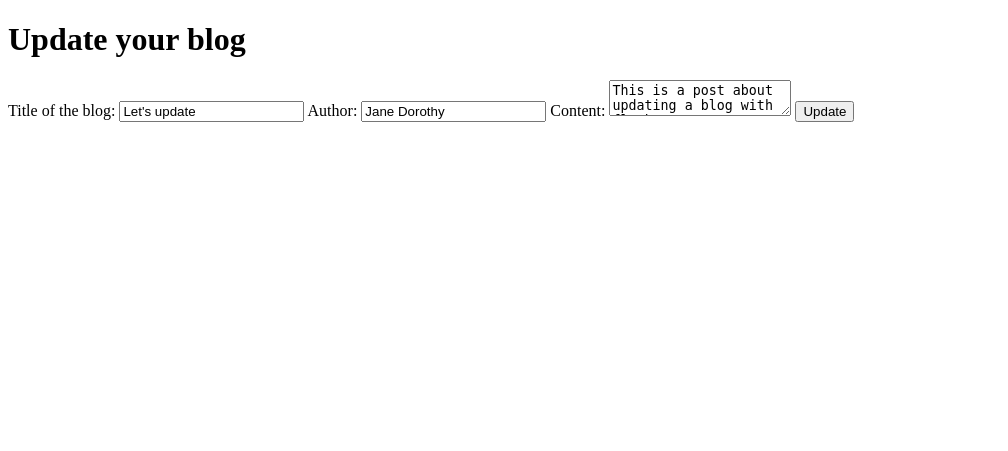
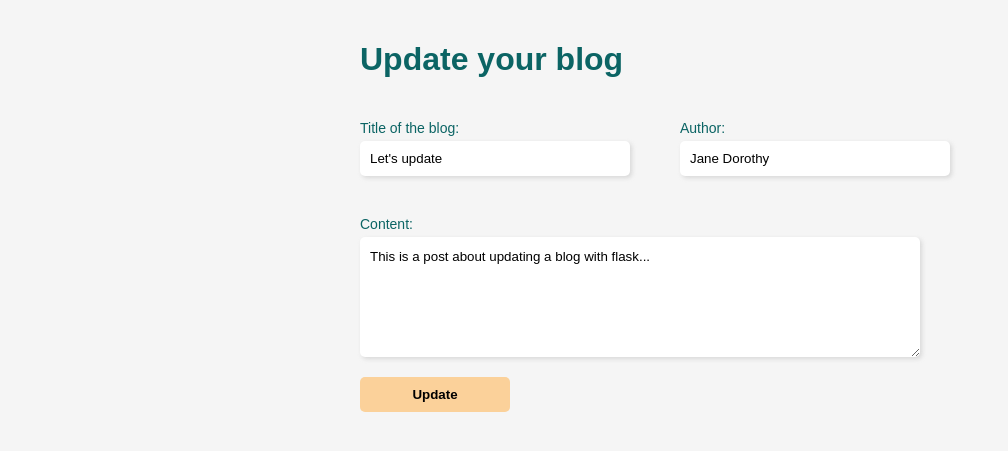
Before and after one commit to katja-roehlig/masterblog, a Flask app: page /update/2 in a window 1280 px wide. Shown: the top 451 px of the page, without its empty margins (0-1008 px from the left). Run offline with Flask 3, Linux system fonts and the light colour scheme.

Commit message:
add styling

```diff
--- a/app.py
+++ b/app.py
@@ -49,7 +49,7 @@ def add():
         author = request.form.get("author")
         content = request.form.get("content")
         new_blog = {"id": new_id, "title": title, "author": author, "content": content}
-        blog_list = load_posts
+        blog_list = load_posts()
         blog_list.append(new_blog)
         save_posts(blog_list)
 
--- a/blog_storage.json
+++ b/blog_storage.json
@@ -1 +1 @@
-[{"id": 2, "author": "Jane Dorothy", "title": "Let's update", "content": "This is a post about updating a blog with flask..."}, {"id": 324200, "title": "Triff ein Einhorn", "author": "Esmiralda", "content": "Buche jetzt dein exklusives Einhorn Adventure bei unicorn travel!"}]
+[{"id": 2, "author": "Jane Dorothy", "title": "Let's update", "content": "This is a post about updating a blog with flask..."}, {"id": 324200, "title": "Triff ein Einhorn", "author": "Esmiralda", "content": "Buche jetzt dein exklusives Einhorn Adventure bei unicorn travel!"}, {"id": 461428, "title": "Help!", "author": "Pepina Pippilotta Colada", "content": "I've been living here for years. And yes, my owner lives here too. And now I have to complain! She sits in front of this strange box all the time, typing away on it and not wanting to be disturbed. But I'm hungry, I desperately need some cuddles, and she should be playing with me. This isn't right! I'm going to call animal welfare. Such disrespectful behavior will not be tolerated here!"}]
--- /dev/null
+++ b/static/form.css
@@ -0,0 +1,63 @@
+body {
+  font-family: Arial, sans-serif;
+  background-color: #f5f5f5;
+  padding: 20px;
+  color: #333;
+  box-sizing: border-box;
+  width: 600px;
+  margin: 0 auto;
+}
+.form {
+  display: flex;
+  flex-direction: column;
+}
+
+h1 {
+  color: rgb(11, 100, 100);
+}
+
+input {
+  width: 250px;
+  padding: 10px;
+  border-radius: 5px;
+  border: none;
+  box-shadow: 2px 2px 4px rgba(172, 172, 172, 0.397);
+}
+
+label {
+  margin-top: 20px;
+  margin-bottom: 5px;
+  font-size: 14px;
+  color: rgb(11, 100, 100);
+}
+
+textarea {
+  height: 100px;
+  font-family: Arial, Helvetica, sans-serif;
+  line-height: 1.5;
+  padding: 10px;
+  border-radius: 5px;
+  border: none;
+  box-shadow: 2px 2px 4px rgba(172, 172, 172, 0.397);
+}
+
+button {
+  width: 150px;
+  height: 35px;
+  border-radius: 5px;
+  border: 0px;
+  background-color: rgb(251, 209, 154);
+  margin-top: 20px;
+  font-weight: bold;
+}
+.data-wrapper {
+  display: flex;
+  justify-content: space-between;
+  gap: 50px;
+  margin-bottom: 20px;
+}
+
+.input-wrapper {
+  display: flex;
+  flex-direction: column;
+}
--- a/templates/index.html
+++ b/templates/index.html
@@ -14,7 +14,7 @@
     {% for blog in blogs %}
     <div class="post">
       <h2>{{blog.title}}</h2>
-      <p><em>Written by {{blog.author}}</em></p>
+      <p class="author"><em>Written by {{blog.author}}</em></p>
       <p>{{blog.content}}</p>
       <div class="button-container">
         <form action="{{url_for('update' , post_id = blog.id)}}" , method="GET">
@@ -30,6 +30,8 @@
       </div>
     </div>
     {% endfor %}
-    <a href="{{url_for('add')}}"> Create a new blog post!</a>
+    <button type="button" class="create-button">
+      <a href="{{url_for('add')}}"> New blog post!</a>
+    </button>
   </body>
 </html>
--- a/templates/update.html
+++ b/templates/update.html
@@ -3,15 +3,30 @@
   <head>
     <meta charset="UTF-8" />
     <meta name="viewport" content="width=device-width, initial-scale=1.0" />
-    <title>Document</title>
+    <link
+      rel="stylesheet"
+      href="{{ url_for('static', filename='form.css') }}"
+    />
+    <title>Update</title>
   </head>
   <body>
     <h1>Update your blog</h1>
-    <form action="" method="POST">
-      <label for="title">Title of the blog:</label>
-      <input type="text" id="title" name="title" value="{{blog.title}}" />
-      <label for="author">Author: </label>
-      <input type="text" id="author" name="author" value="{{blog.author}}" />
+    <form action="" method="POST" class="form">
+      <div class="data-wrapper">
+        <div class="input-wrapper">
+          <label for="title">Title of the blog:</label>
+          <input type="text" id="title" name="title" value="{{blog.title}}" />
+        </div>
+        <div class="input-wrapper">
+          <label for="author">Author: </label>
+          <input
+            type="text"
+            id="author"
+            name="author"
+            value="{{blog.author}}"
+          />
+        </div>
+      </div>
       <label for="content"> Content: </label>
       <textarea id="content" name="content">{{blog.content}}</textarea>
       <button type="submit">Update</button>
```
Also changed, not shown: static/style.css (+30 -3 lines), templates/add.html (+24 -3 lines).
